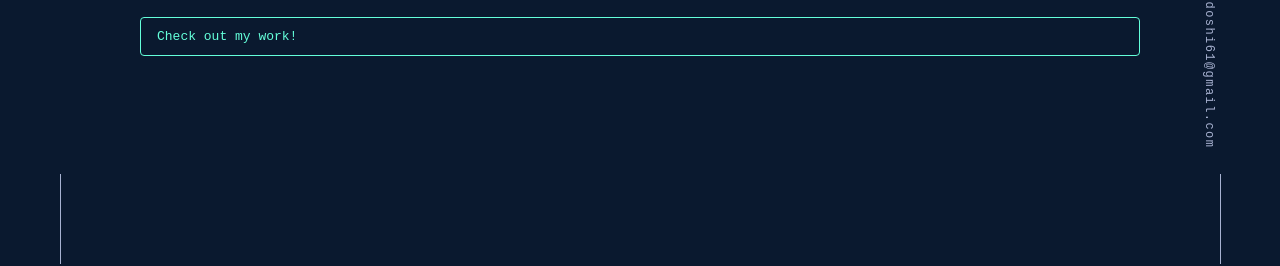
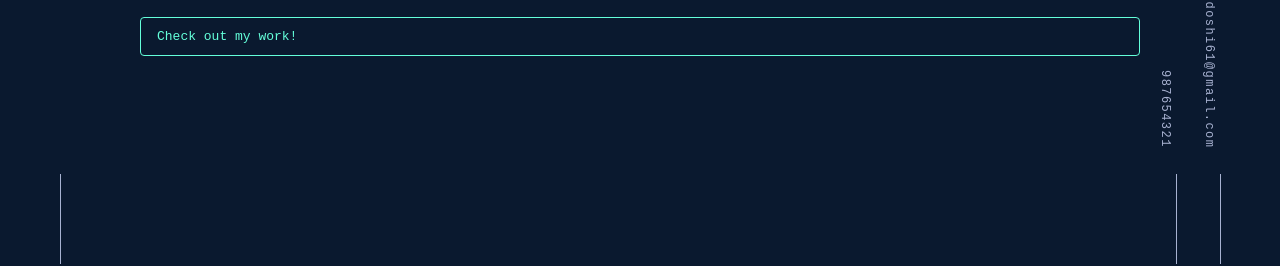
Before and after one commit to Priyesh1994/portfolio, a Next.js app: page / in a window 1280 px wide. Shown: the part 536-802 px from the top of the page. Built offline with nearby package versions, Linux system fonts and the light colour scheme.

Commit message:
Add phone rail beside email with matching animations

```diff
--- a/app/components/email-rail.tsx
+++ b/app/components/email-rail.tsx
@@ -1,7 +1,12 @@
 export function EmailRail() {
   return (
-    <aside className="right-rail" aria-label="Email">
-      <a href="mailto:priyeshdoshi61@gmail.com">priyeshdoshi61@gmail.com</a>
-    </aside>
+    <>
+      <aside className="right-rail" aria-label="Email">
+        <a href="mailto:priyeshdoshi61@gmail.com">priyeshdoshi61@gmail.com</a>
+      </aside>
+      <aside className="phone-rail" aria-label="Phone number">
+        <a href="tel:+91987654321">987654321</a>
+      </aside>
+    </>
   );
 }
--- a/app/globals.css
+++ b/app/globals.css
@@ -419,7 +419,8 @@ footer {
 }
 
 .left-rail,
-.right-rail {
+.right-rail,
+.phone-rail {
   position: fixed;
   bottom: 0;
   width: 40px;
@@ -482,7 +483,8 @@ footer {
   border: 0;
 }
 .left-rail::after,
-.right-rail::after {
+.right-rail::after,
+.phone-rail::after {
   content: "";
   display: block;
   width: 1px;
@@ -495,7 +497,12 @@ footer {
   right: 40px;
 }
 
-.right-rail a {
+.phone-rail {
+  right: 84px;
+}
+
+.right-rail a,
+.phone-rail a {
   writing-mode: vertical-rl;
   font-family: var(--font-mono);
   font-size: 12px;
@@ -504,7 +511,9 @@ footer {
 }
 
 .right-rail a:hover,
-.right-rail a:focus-visible {
+.right-rail a:focus-visible,
+.phone-rail a:hover,
+.phone-rail a:focus-visible {
   color: var(--green);
   transform: translateY(-4px);
   text-shadow: 0 0 14px color-mix(in srgb, var(--green) 35%, transparent);
@@ -512,7 +521,8 @@ footer {
 
 @media (max-width: 1080px) {
   .left-rail,
-  .right-rail {
+  .right-rail,
+  .phone-rail {
     display: none;
   }
   .site-header {
```
